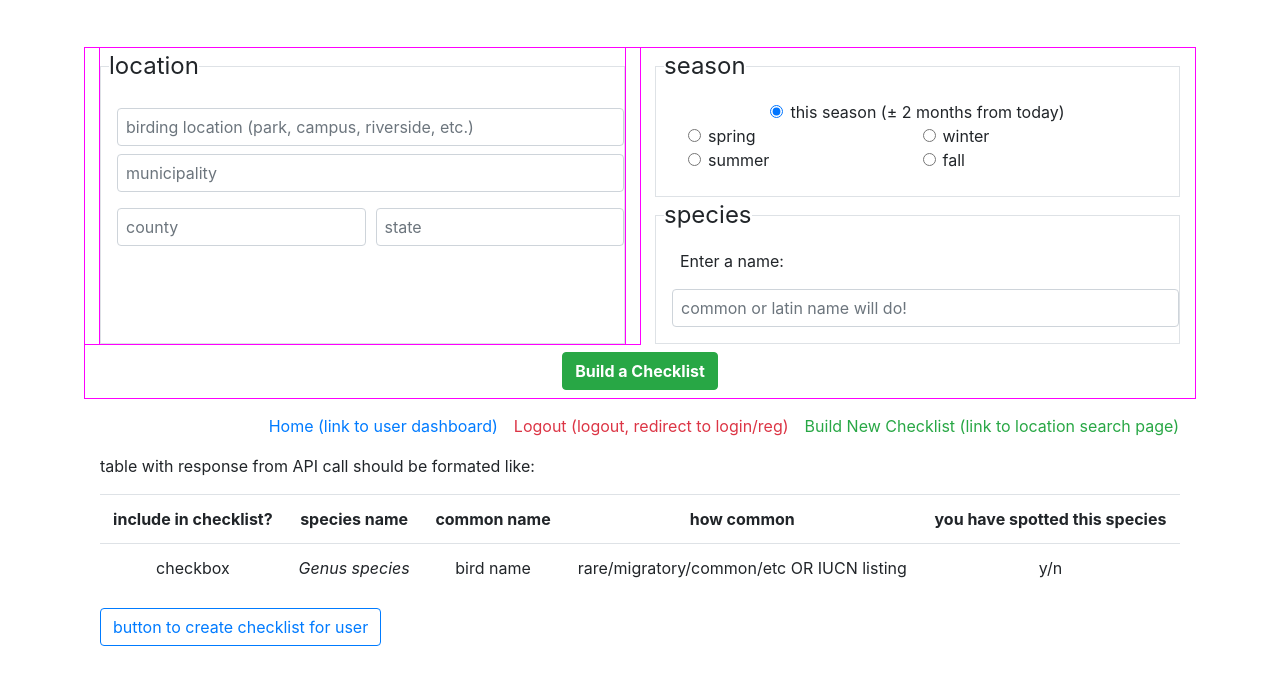
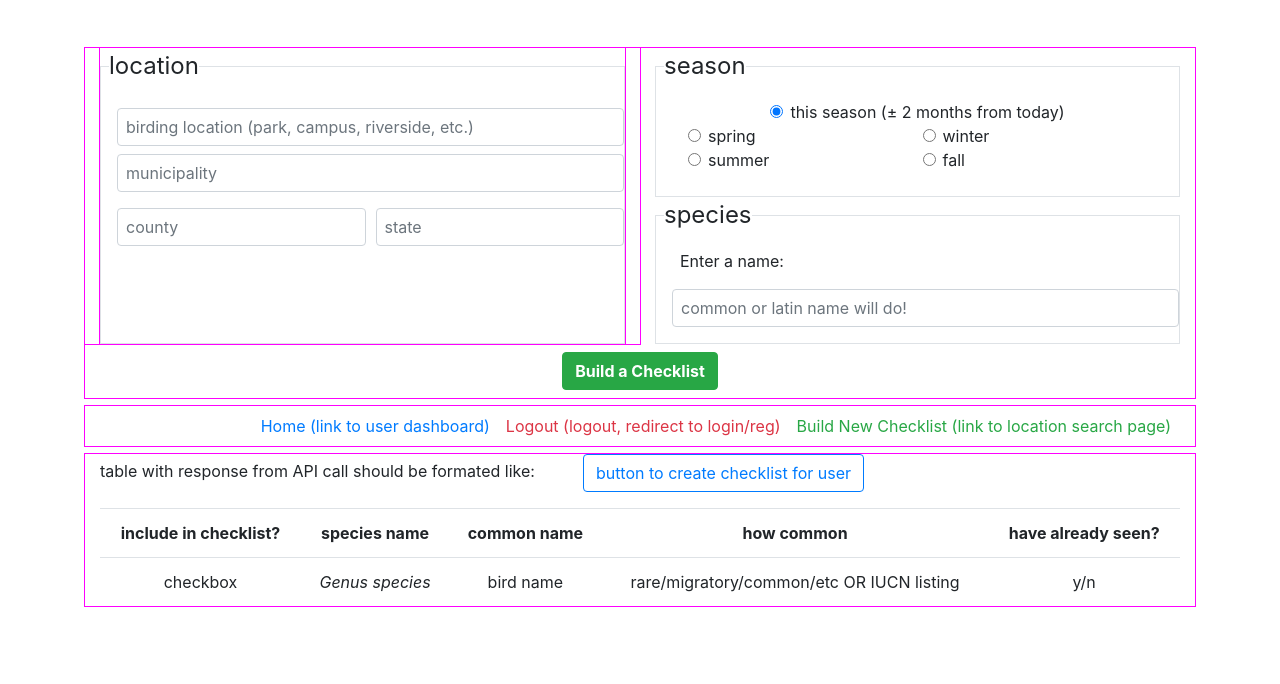
Before and after one commit to a-kuhn/encounter, a React (Create React App) app in the folder client/: page / in a window 1280 px wide. Shown: the top 684 px of the page. Built offline with nearby package versions, Linux system fonts and the light colour scheme.

Commit message:
small styling changes

```diff
--- a/client/src/components/BirdAPITest.js
+++ b/client/src/components/BirdAPITest.js
@@ -3,15 +3,17 @@ import React, { Component } from "react";
 class BirdAPITest extends Component {
   render() {
     return (
-      <div className="container">
-        <p>table with response from API call should be formated like:</p>
+      <div className="container outline">
+        <p className="">table with response from API call should be formated like:
+            <span className="text-primary btn-outline-primary btn ml-5">button to create checklist for user</span>
+        </p>
         <table className="table">
         <tr className="text-center">
             <th>include in checklist?</th>
             <th>species name</th>
             <th>common name</th>
             <th>how common</th>
-            <th>you have spotted this species</th>
+            <th>have already seen?</th>
           </tr>
           <tr className="text-center">
             <td>checkbox</td>
@@ -21,7 +23,6 @@ class BirdAPITest extends Component {
             <td>y/n</td>
           </tr>
         </table>
-        <p className="text-primary btn-outline-primary btn">button to create checklist for user</p>
       </div>
     );
   }
--- a/client/src/components/Nav.js
+++ b/client/src/components/Nav.js
@@ -3,7 +3,7 @@ import React, { Component } from "react";
 class Nav extends Component {
     render() {
       return (
-        <div className="navbar container justify-content-end m-2">
+        <div className="navbar container justify-content-end my-2 outline">
             <a href="" className="px-2">Home (link to user dashboard)</a>
             <a href="" className="px-2 text-danger">Logout (logout, redirect to login/reg)</a>
             <a href="" className="px-2 text-success">Build New Checklist (link to location search page)</a>
```
